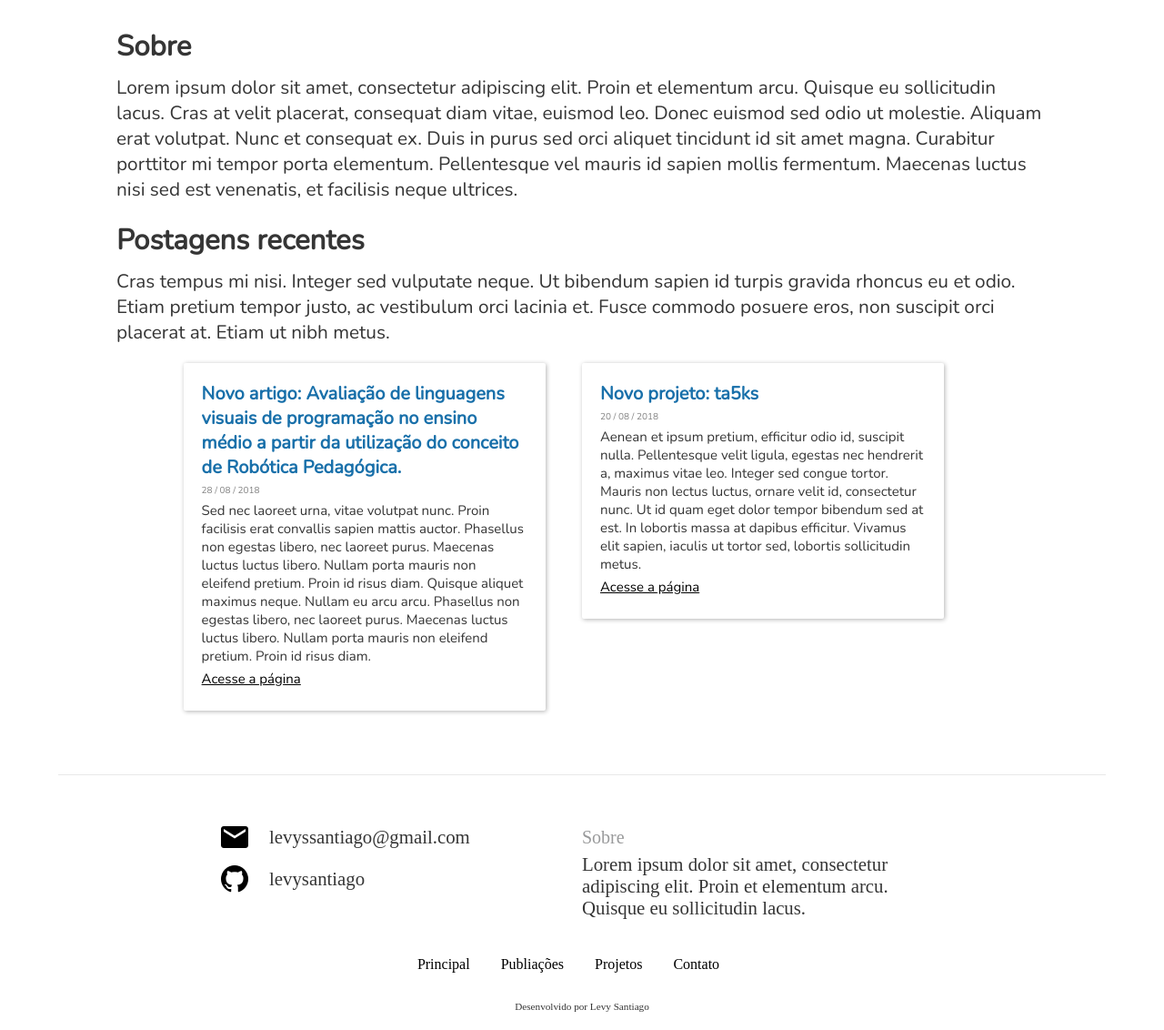
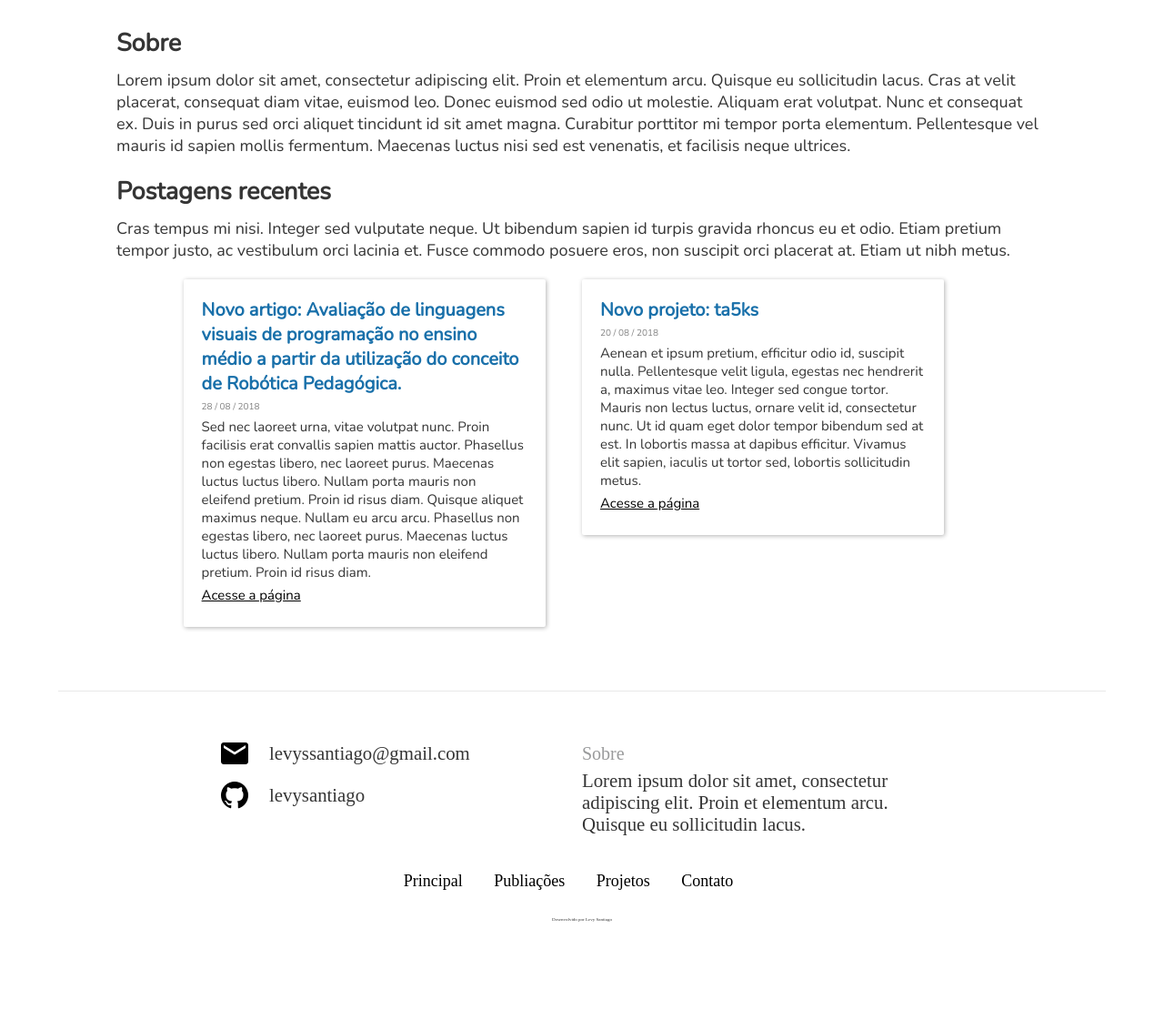
Before and after one commit to Levysantiago/Projeto-web, a PHP site: page /index.html in a window 1280 px wide. Shown: the part 801-1933 px from the top of the page at 91% size. After the commit the page ends 1814 px from the top, so only its background shows below. Run offline with PHP 8.4, Linux system fonts and the light colour scheme.

Commit message:
Atualizando atividade 2

```diff
--- a/exercicio-02/style.css
+++ b/exercicio-02/style.css
@@ -14,7 +14,7 @@ h2{
 }
 
 footer > p{
-	font-size: 0.7em;
+	font-size: 5px;
 	width: 100%;
 	text-align: center;
 	margin: 0px auto 20px auto;
@@ -47,6 +47,10 @@ footer div.flexbox > div > p:first-child{
 header{
 	height: 150px;
 	margin-bottom: 80px;
+}
+
+nav{
+	font-size: 18px;
 }
 
 header > nav, footer nav{
@@ -93,7 +97,7 @@ section{
 	background-color: white;
 	font-family: "Nunito", sans-serif;
 	position: relative;
-	font-size: 1.3em;
+	font-size: 18px;
 	padding-left: 10%;
 	padding-right: 10%;
 }
```
